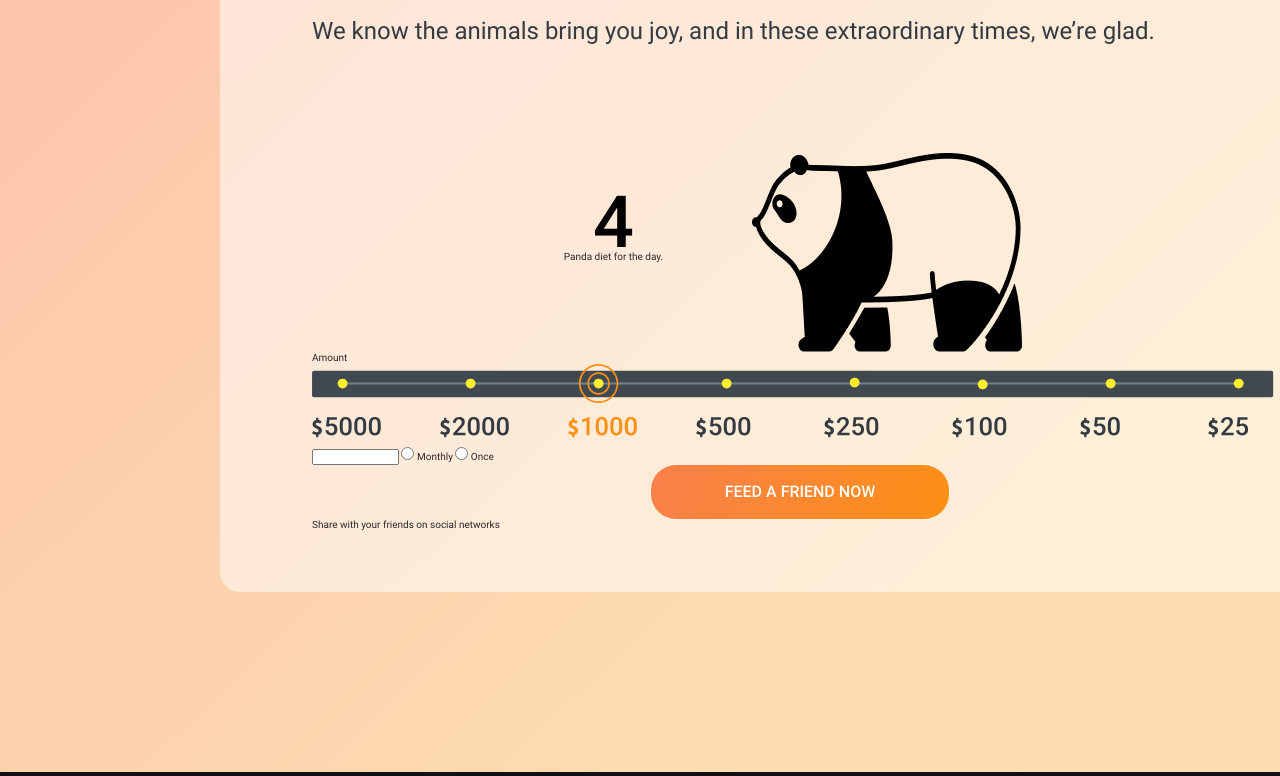
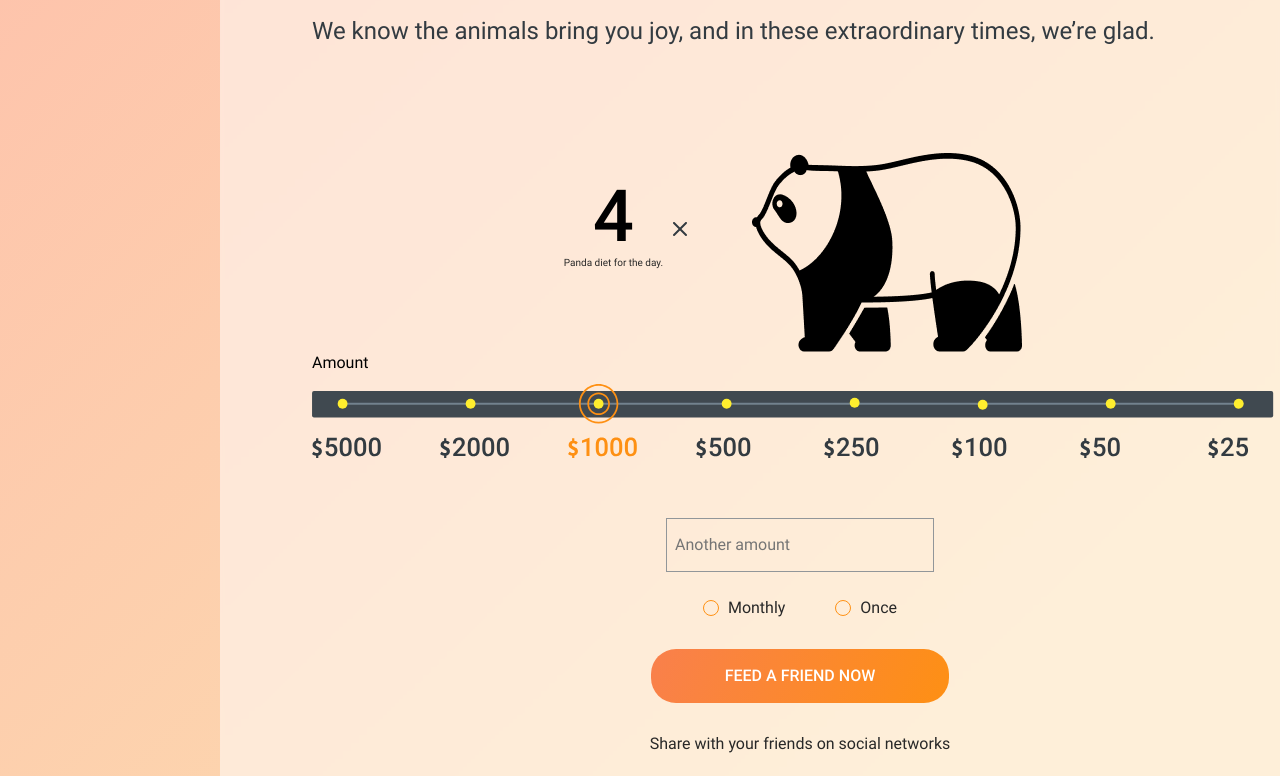
Before and after one commit to vladimirovicp/layout-zoo, a website: page src/donate.html in a window 1280 px wide. Shown: the part 904-1680 px from the top of the page. Drawn offline with Linux system fonts and the light colour scheme.

Commit message:
feat: add donate

```diff
--- a/src/donate.html
+++ b/src/donate.html
@@ -73,20 +73,45 @@
                             <img src="./img/donate/progress_bar2.svg" alt="">
                         </div>
                         <div class="donat__amount-form">
-                            <input type="text" id="name" name="name" required minlength="4" maxlength="8" size="10" class="donat__amount-input">
 
-                            <input type="radio" id="payment1"
-                                   name="payment" value="Monthly">
-                            <label for="payment1">Monthly</label>
 
-                            <input type="radio" id="payment2"
-                                   name="payment" value="Once">
-                            <label for="payment2">Once</label>
+                            <input type="text" id="name" name="name" required minlength="4" maxlength="8" size="10" class="donat__amount-input input__text" placeholder="Another amount">
+
+
+                            <div class="wrap">
+
+                                <div class="form_radio">
+                                    <input id="payment1" type="radio" name="radio" value="1" checked>
+                                    <label for="payment1">Monthly</label>
+                                </div>
+
+                                <div class="form_radio">
+                                    <input id="payment2" type="radio" name="radio" value="1" checked>
+                                    <label for="payment2">Once</label>
+                                </div>
+
+<!--                                <input  type="radio" id="payment1" name="payment" value="Monthly" >-->
+<!--                                <label for="payment1">Monthly</label>-->
+<!--                                <input type="radio" id="payment2"-->
+<!--                                       name="payment" value="Once">-->
+<!--                                <label for="payment2">Once</label>-->
+
+
+
+
+                            </div>
+
+
                         </div>
+
                         <div class="centered">
                             <button class="button">Feed a friend now</button>
                         </div>
+
+                    <div class="centered">
                         <a href="#" class="donat__amount-link">Share with your friends on social networks</a>
+                    </div>
+
 
                 </div>
             </div>
@@ -116,7 +141,7 @@
                 <div class="footer__soc">
                     <ul class="footer__soc-list">
                         <li class="footer__soc-item">
-                            <a href="#">
+                            <a href="https://www.facebook.com/">
                                 <div class="footer__soc-ico">
                                     <svg class="footer__soc-facebook">
                                         <use xlink:href="./img/soc/sprite-soc.svg#facebook"></use>
@@ -126,7 +151,7 @@
                             </a>
                         </li>
                         <li class="footer__soc-item">
-                            <a href="#">
+                            <a href="https://twitter.com/">
                                 <div class="footer__soc-ico">
                                     <svg class="footer__soc-twitter">
                                         <use xlink:href="./img/soc/sprite-soc.svg#twitter"></use>
@@ -136,7 +161,7 @@
                             </a>
                         </li>
                         <li class="footer__soc-item">
-                            <a href="#">
+                            <a href="https://www.instagram.com/">
                                 <div class="footer__soc-ico">
                                     <svg class="footer__soc-instagram">
                                         <use xlink:href="./img/soc/sprite-soc.svg#instagram"></use>
@@ -146,7 +171,7 @@
                             </a>
                         </li>
                         <li class="footer__soc-item">
-                            <a href="#">
+                            <a href="https://www.youtube.com/">
                                 <div class="footer__soc-ico">
                                     <svg class="footer__soc-youtube">
                                         <use xlink:href="./img/soc/sprite-soc.svg#youtube"></use>
--- a/src/sass/_donate.scss
+++ b/src/sass/_donate.scss
@@ -57,11 +57,20 @@
     }
 
     &-day{
-
+      position: relative;
       display: flex;
       flex-direction: column;
       justify-content: center;
       margin-right: 8.9rem;
+
+      &:before{
+        content: '';
+        background-image: url("../img/donate/x.svg");
+        position: absolute;
+        width: 1.4rem;
+        height: 1.4rem;
+        right: -2.4rem;
+      }
     }
 
     &-number{
@@ -71,6 +80,7 @@
       text-align: center;
       text-transform: uppercase;
       color: #000000;
+      margin-bottom: 1.1rem;
     }
 
     &-img{
@@ -78,4 +88,72 @@
       height: 24.6rem;
     }
   }
+
+  &__amount{
+    &-title{
+      font-size: 1.6rem;
+      line-height: 140%;
+      color: #000000;
+      margin-bottom: 1rem;
+    }
+    &-progress_bar{
+      margin-bottom: 5rem;
+    }
+
+    &-form{
+      display: flex;
+      flex-direction: column;
+      align-items: center;
+
+      .wrap{
+        display: flex;
+        align-items: center;
+
+        .form_radio{
+          font-size: 1.6rem;
+          line-height: 140%;
+          &:first-child{
+            margin-right: 5rem;
+          }
+        }
+
+        .form_radio input[type=radio]{
+          display: none;
+        }
+
+        .form_radio label {
+          display: inline-block;
+          cursor: pointer;
+          position: relative;
+          padding-left: 25px;
+          margin-right: 0;
+          line-height: 18px;
+          user-select: none;
+        }
+        .form_radio label:before {
+          content: "";
+          display: inline-block;
+          width: 1.6rem;
+          height: 1.6rem;
+          position: absolute;
+          left: 0;
+          bottom: 1px;
+          background: url(../img/donate/radio.svg) 0 0 no-repeat;
+        }
+      }
+    }
+
+    &-input{
+      position: relative;
+    }
+
+    &-link{
+      font-size: 1.6rem;
+      line-height: 140%;
+    }
+
+    .centered{
+      margin-top: 3rem;
+    }
+  }
 }
--- /dev/null
+++ b/src/sass/_input.scss
@@ -0,0 +1,13 @@
+.input{
+  &__text{
+    width: 26.8rem;
+    height: 5.4rem;
+    padding-left: .8rem;
+    padding-right: 3rem;
+    border: .1rem solid #929699;
+    background: transparent;
+    font-size: 1.6rem;
+    line-height: 140%;
+    margin-bottom: 2.5rem;
+  }
+}
--- a/src/sass/style.sass
+++ b/src/sass/style.sass
@@ -2,6 +2,7 @@
 @import _mixins
 @import _set
 @import _button
+@import _input
 @import _slider
 @import _header
 @import _menu
```
Also changed, not shown: src/index.html (+4 -4 lines), src/css/style.css, src/img/donate/dollar.svg (added), src/img/donate/radio.svg (added).
